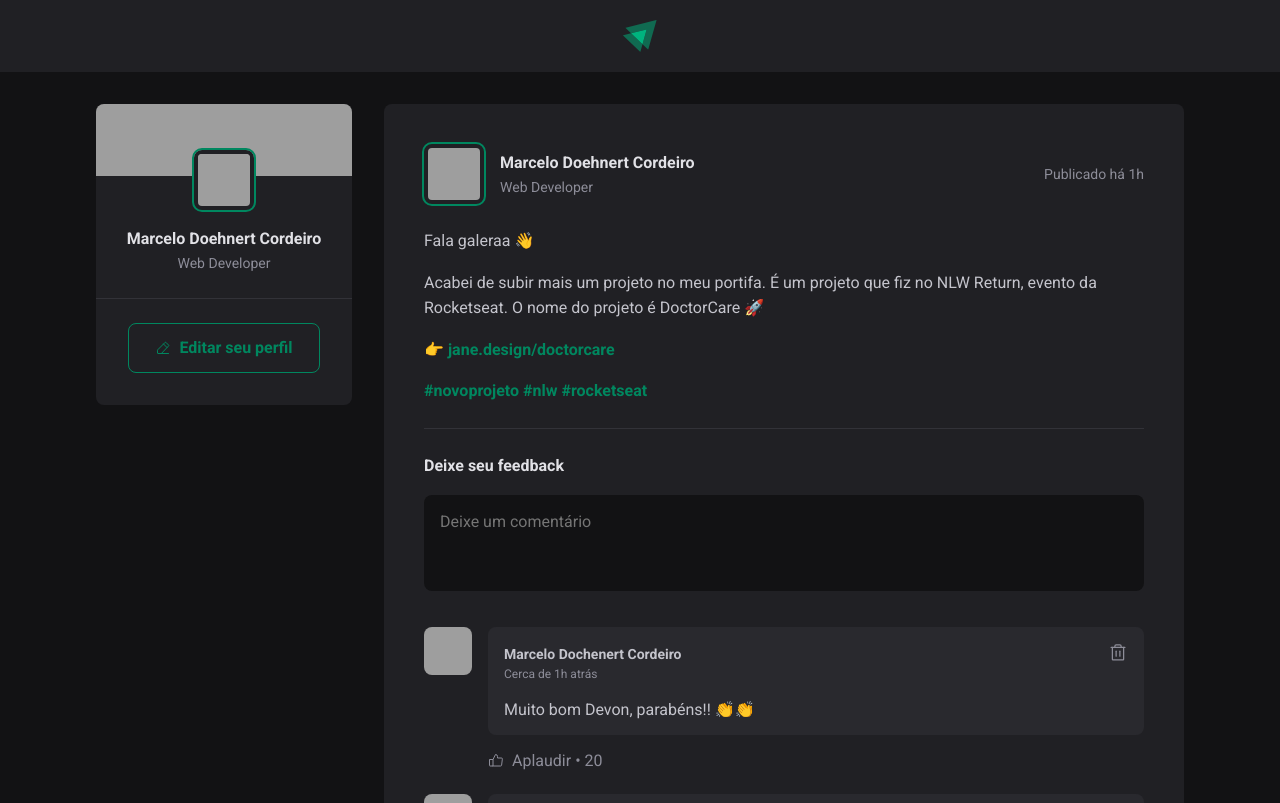
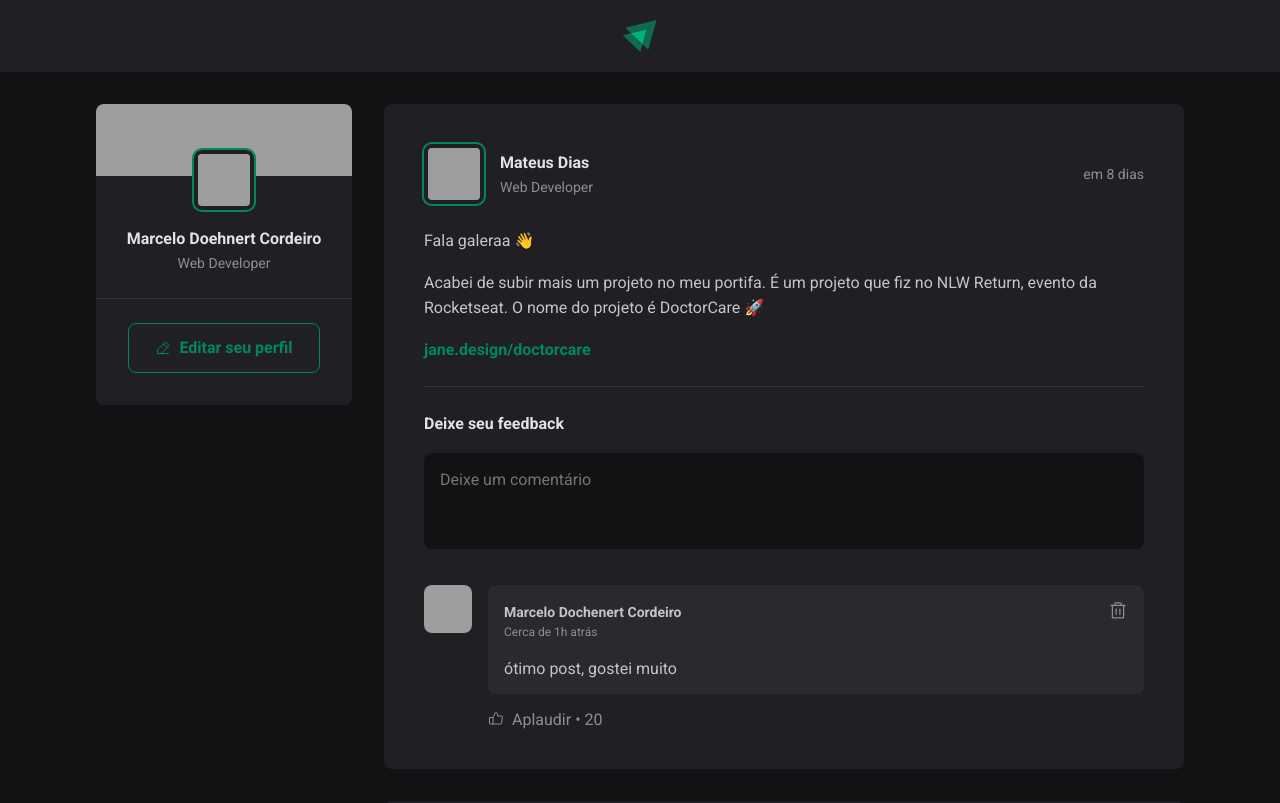
Before and after one commit to MarceloDoehnert/ignite-feed, a React (Vite) app: page / in a window 1280 px wide. Shown: the top 803 px of the page. Built offline with nearby package versions, Linux system fonts and the light colour scheme; grey boxes are pictures that could not be loaded.

Commit message:
comments with useState

```diff
--- a/package.json
+++ b/package.json
@@ -9,6 +9,7 @@
     "preview": "vite preview"
   },
   "dependencies": {
+    "date-fns": "^2.29.3",
     "phosphor-react": "^1.4.1",
     "react": "^18.2.0",
     "react-dom": "^18.2.0"
--- a/src/App.jsx
+++ b/src/App.jsx
@@ -6,6 +6,37 @@
 import { Header } from "./components/Header"
 import { Sidebar } from "./components/Sidebar"
 import { Post } from "./components/Post"
+
+const post = [
+  {
+    id: 1,
+    author: {
+      avatarUrl: "https://github.com/mateus-dias-cwb.png",
+      name: "Mateus Dias",
+      role: "Web Developer"
+    },
+    content : [
+      {type: "paragraph", content: "Fala galeraa 👋", },
+      {type: "paragraph", content: "Acabei de subir mais um projeto no meu portifa. É um projeto que fiz no NLW Return, evento da Rocketseat. O nome do projeto é DoctorCare 🚀", },
+      {type: "link", content: "jane.design/doctorcare", },
+    ],
+    publishedAt: new Date("2022-10-04 20:35:47")
+  },
+  {
+    id: 2,
+    author: {
+      avatarUrl: "https://github.com/MarceloDoehnert.png",
+      name: "Carlos Viana",
+      role: "Web Developer"
+    },
+    content : [
+      {type: "paragraph", content: "Fala galeraa 👋", },
+      {type: "paragraph", content: "Acabei de subir mais um projeto no meu portifa. É um projeto que fiz no NLW Return, evento da Rocketseat. O nome do projeto é DoctorCare 🚀", },
+      {type: "link", content: "jane.design/doctorcare", },
+    ],
+    publishedAt: new Date("2022-10-01 13:45:47")
+  },
+]
 
 export function App() {
 
@@ -17,8 +48,9 @@
         <Sidebar />
 
         <main>
-          <Post />
-          <Post />
+          {post.map(post => {
+            return <Post author={post.author} content={post.content} publishedAt={post.publishedAt} />
+          })}
         </main>
       </div>
 
--- a/src/App.module.css
+++ b/src/App.module.css
@@ -8,3 +8,13 @@
   gap: 2rem;
   align-items: flex-start;
 }
+
+@media (max-width: 768px) {
+  html {
+    font-size: 87.5%;
+  }
+
+  .wrapper {
+    grid-template-columns: 1fr;
+  }
+}
--- a/src/components/Comment.jsx
+++ b/src/components/Comment.jsx
@@ -2,7 +2,7 @@
 import { Avatar } from './Avatar'
 import styles from './Comment.module.css'
 
-export function Comment () {
+export function Comment ({comment}) {
   return (
     <div className={styles.comment}>
       <Avatar hasBorder={false} src="https://avatars.githubusercontent.com/u/59656981?v=4" />
@@ -20,7 +20,7 @@
             </button>
           </header>
 
-          <p>Muito bom Devon, parabéns!! 👏👏</p>
+          <p>{comment}</p>
         </div>
 
         <footer>
--- a/src/components/Post.jsx
+++ b/src/components/Post.jsx
@@ -1,41 +1,75 @@
+import {format, formatDistanceToNow} from "date-fns"
+import ptBR from "date-fns/locale/pt-BR"
+
+// Components
 import { Avatar } from "./Avatar"
 import { Comment } from "./Comment"
+
+// Style
 import styles from "./Post.module.css"
 
-export function Post() {
+// Hooks
+import { useState } from "react"
+
+export function Post({author, content, publishedAt}) {
+
+  const [newCommentText, setNewCommentText] = useState('')
+
+  const [comments, setComments] = useState([
+    "ótimo post, gostei muito"
+  ])
+
+  const dateTime = format(publishedAt, "d 'de' LLLL 'às' HH'h'", { locale: ptBR})
+
+  const dateNow = formatDistanceToNow(publishedAt, {locale: ptBR, addSuffix: true})
+
+  function handleCreateNewComment() {
+    event.preventDefault()
+
+    setComments([...comments, newCommentText])
+
+    setNewCommentText('')
+  }
+
+  function handleNewCommentChange() {
+    setNewCommentText(event.target.value)
+  }
+
   return(
     <article className={styles.post}>
       <header>
         <div className={styles.author}>
-          <Avatar src="https://avatars.githubusercontent.com/u/59656981?v=4" />
+          <Avatar src={author.avatarUrl}/>
           <div className={styles.authorInfo}>
-            <strong>Marcelo Doehnert Cordeiro</strong>
-            <span>Web Developer</span>
+            <strong>{author.name}</strong>
+            <span>{author.role}</span>
           </div>
         </div>
 
-        <time title="27 de Setembro às 20:00h" dataTime="2022-09-27 20:00:45">Publicado há 1h</time>
+        <time title={dateTime} dataTime={publishedAt.toISOString()}>{dateNow}</time>
       </header>
 
       <div className={styles.content}>
-        <p>Fala galeraa 👋</p>
+        {content.map(item => {
 
-        <p>Acabei de subir mais um projeto no meu portifa. É um projeto que fiz no NLW Return, evento da Rocketseat. O nome do projeto é DoctorCare 🚀</p>
+          switch (item.type) {
+            case "paragraph": return <p>{item.content}</p>
 
-        <p>👉{' '}<a href="">jane.design/doctorcare</a></p>
-
-        <p>
-          <a href="">#novoprojeto</a>{' '}
-          <a href="">#nlw</a>{' '}
-          <a href="">#rocketseat</a>{' '}
-        </p>
+            case "link": return <p><a href="">{item.content}</a></p>
+            default:
+              break;
+          }
+        })}
       </div>
 
-      <form className={styles.commentForm}>
+      <form onSubmit={handleCreateNewComment} className={styles.commentForm}>
         <strong>Deixe seu feedback</strong>
 
         <textarea
+          name="comment"
           placeholder="Deixe um comentário"
+          value={newCommentText}
+          onChange={handleNewCommentChange}
         />
 
         <footer>
@@ -44,9 +78,9 @@
       </form>
 
       <div className={styles.commentList}>
-        <Comment />
-        <Comment />
-        <Comment />
+        {comments.map(comment => {
+          return <Comment comment={comment} />
+        })}
       </div>
     </article>
   )
```
Also changed, not shown: 1 other file (tests, documents, lock files or other folders).
